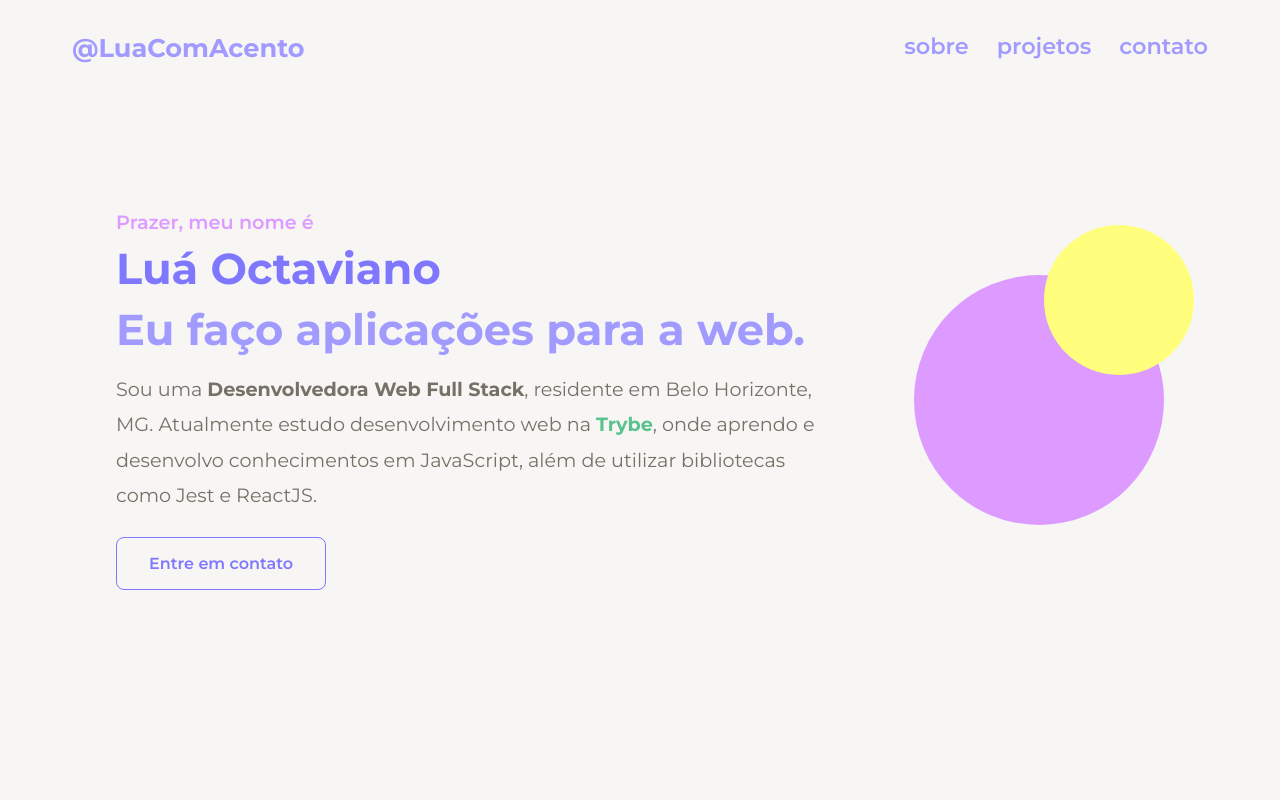
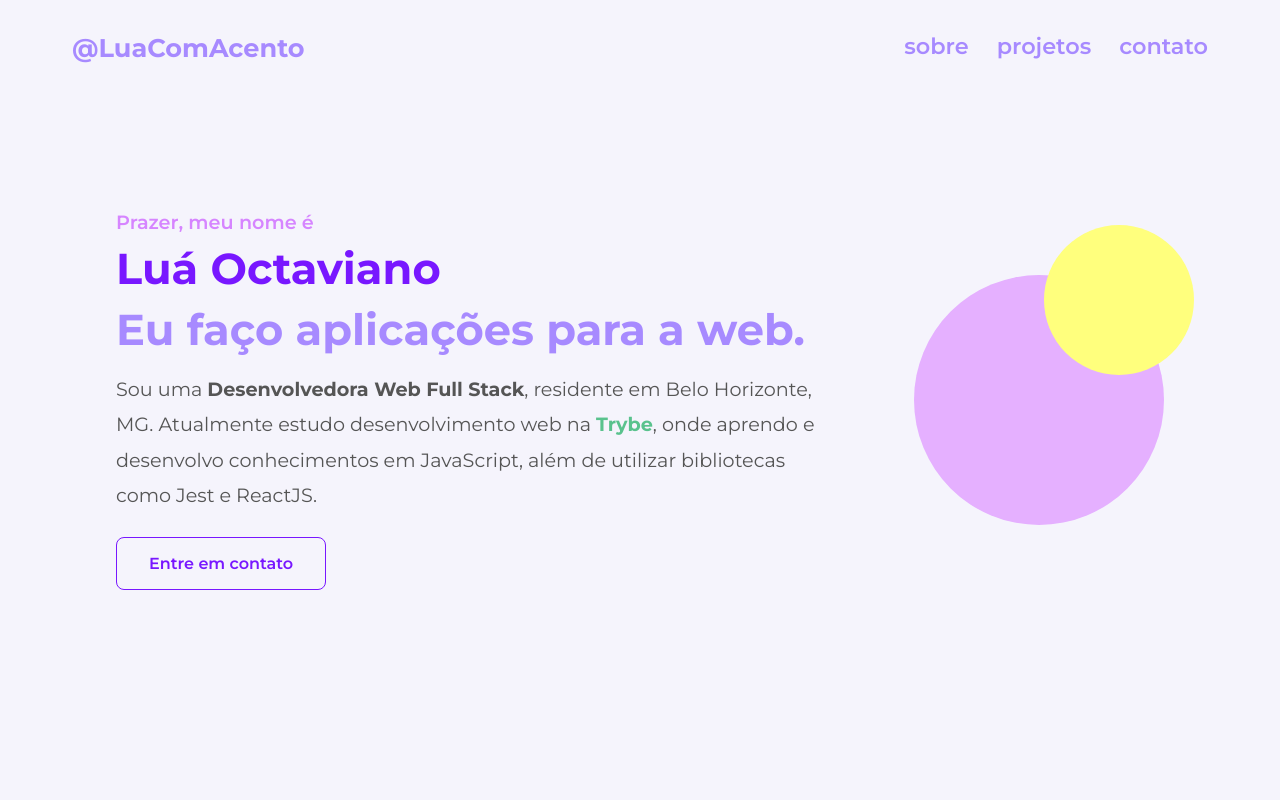
Before and after one commit to luacomacento/luacomacento.github.io, a React (Create React App) app: page / in a window 1280 px wide. Shown: the top 800 px of the page. Built offline with nearby package versions, Linux system fonts and the light colour scheme.

Commit message:
feat: alteradas as cores para ficarem mais vibrantes

```diff
--- a/src/App.css
+++ b/src/App.css
@@ -5,10 +5,11 @@
 }
 
 :root {
-  --vibrant-purple: rgb(128, 119, 255);
-  --light-purple: rgb(161, 154, 255);
-  --light-background: rgb(247, 246, 244);
-  --pink: rgb(221, 154, 255);
+  --vibrant-purple: rgb(120, 23, 255);
+  --light-purple: rgb(167, 138, 255);
+  --light-background: rgb(245, 244, 252);
+  --pink: rgb(214, 133, 255);
+  --light-pink: rgb(229, 176, 255);
 }
 
 html {
@@ -18,7 +19,7 @@ html {
 body {
   background-color: var(--light-background);
   font-family: Montserrat, sans-serif;
-  color: rgb(119, 112, 102)
+  color: rgb(85, 85, 85)
 }
 
 a {
@@ -142,7 +143,7 @@ main section {
 }
 
 .purple-ball {
-  background-color: var(--pink);
+  background-color: var(--light-pink);
   border-radius: 50%;
   min-width: 250px;
   min-height: 250px;
```
